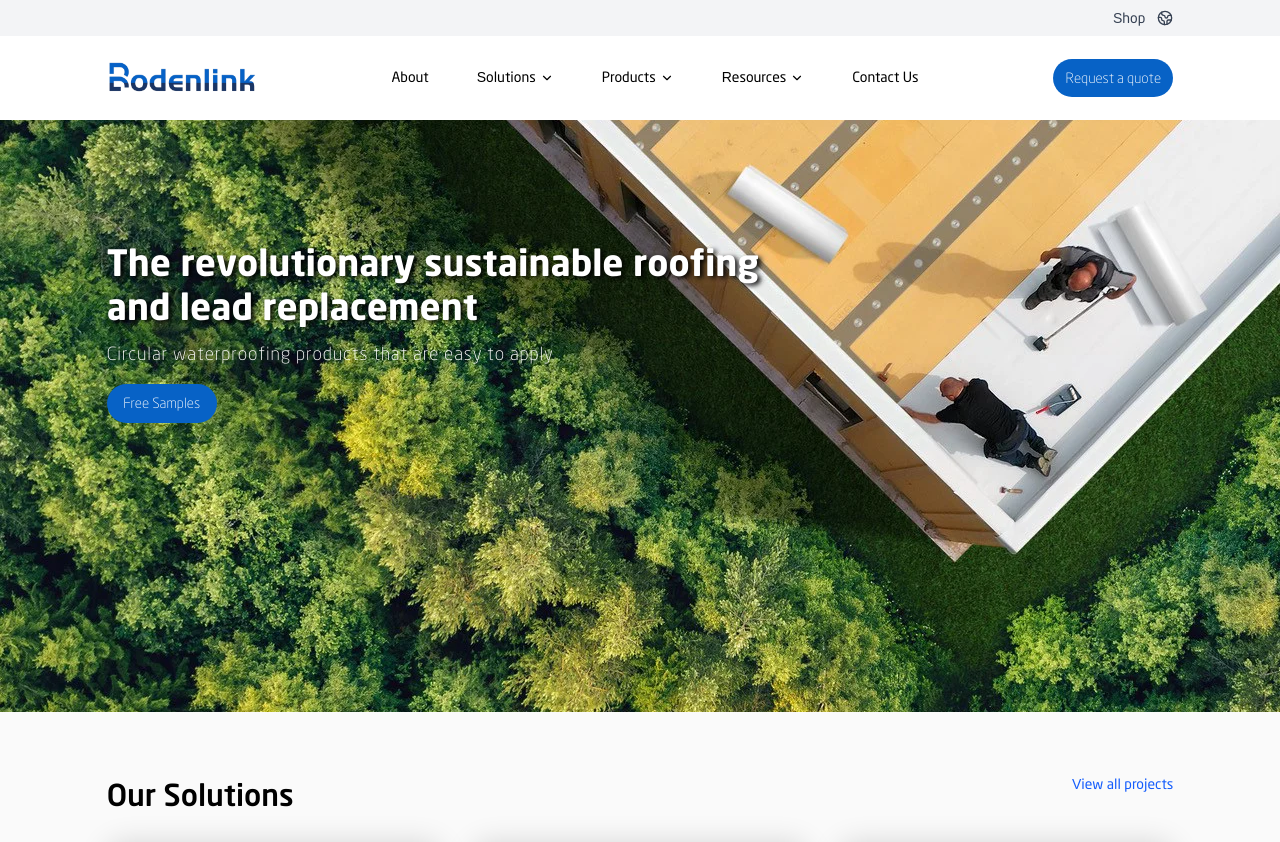
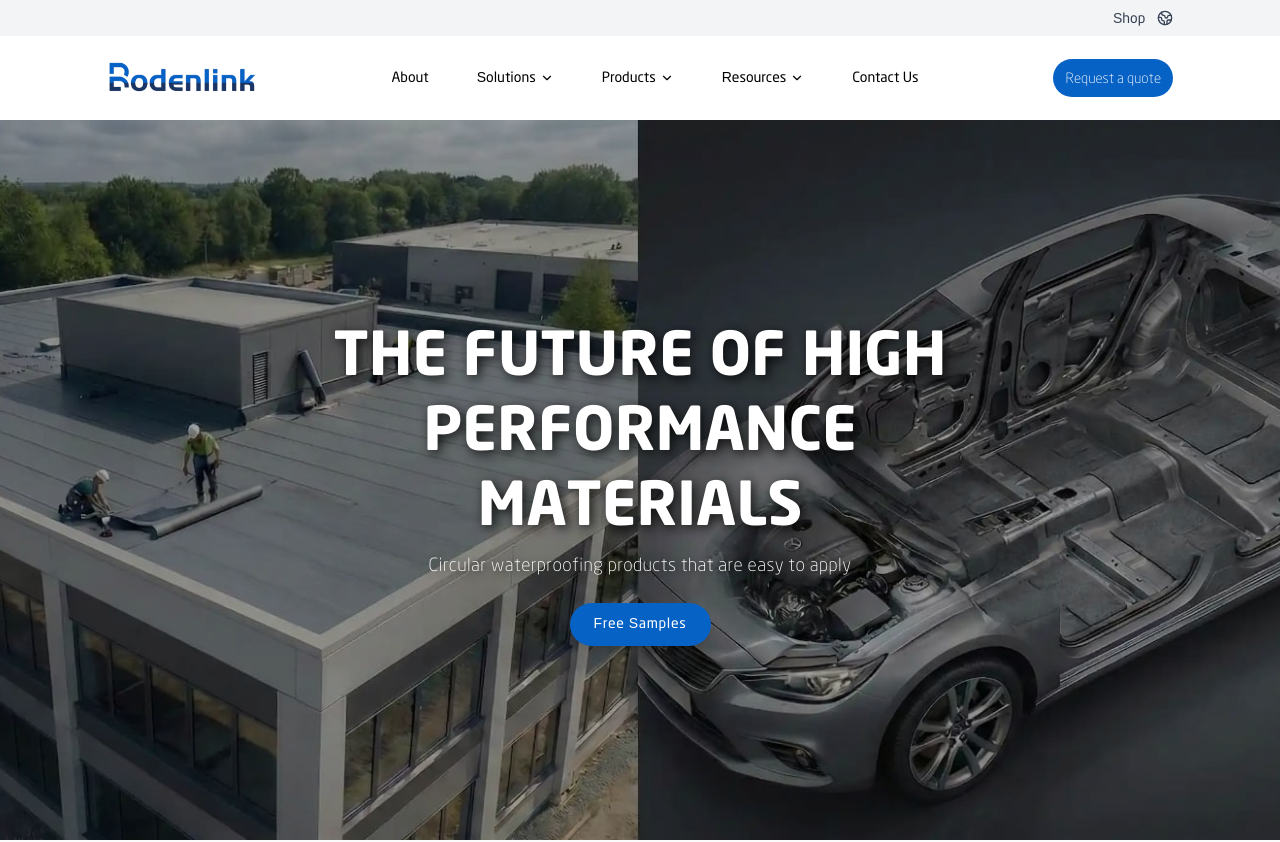
Before and after one commit to Abdulwahab76/leadex-next, a Next.js app: page / in a window 1280 px wide. Shown: the top 842 px of the page. Built offline with nearby package versions, Linux system fonts and the light colour scheme.

Commit message:
feat: update ui

```diff
--- a/src/Components/FreeSamplesSection.tsx
+++ b/src/Components/FreeSamplesSection.tsx
@@ -22,16 +22,22 @@ export default function FreeSamplesSection(): JSX.Element {
                         <ul className=" *:text-xs space-y-0 text-lg text-white">
                             <li className="flex items-start gap-3">
                                 <span className="text-green-800">✓</span>
-                                <span>No strings attached. You're not tied down to anything.</span>
+                                <span>No Commitment required.</span>
                             </li>
                             <li className="flex items-start gap-3">
                                 <span className="text-green-800">✓</span>
-                                <span>Free delivery, everywhere in the world.</span>
+                                <span>Delivery Avaible in the US and Canada.</span>
                             </li>
                             <li className="flex items-start gap-3">
                                 <span className="text-green-800">✓</span>
                                 <span>
-                                    Samples of our lead replacement and roofing membrane.
+                                    Samples of all our products.
+                                </span>
+                            </li>
+                            <li className="flex items-start gap-3">
+                                <span className="text-green-800">✓</span>
+                                <span>
+                                    Shipping fee applies.
                                 </span>
                             </li>
                         </ul>
--- a/src/Components/LanguageModal.tsx
+++ b/src/Components/LanguageModal.tsx
@@ -37,7 +37,7 @@ export default function LanguageModal({ open, onClose }: Props) {
             />
 
             {/* Modal */}
-            <div className="relative bg-white w-[90%] max-w-130 rounded-2xl px-20 py-10 shadow-xl">
+            <div className="relative bg-white w-[90%] max-w-130 rounded-2xl px-4 py-4 lg:px-20 lg:py-10 shadow-xl">
                 {/* Close */}
                 <button
                     onClick={onClose}
@@ -47,7 +47,7 @@ export default function LanguageModal({ open, onClose }: Props) {
                 </button>
 
                 {/* Title */}
-                <h2 className="text-2xl font-bold text-center mb-6">
+                <h2 className="text-3xl font-bold text-center mb-6">
                     Choose your country
                 </h2>
 
--- a/src/Components/Layouts/Footer.tsx
+++ b/src/Components/Layouts/Footer.tsx
@@ -55,10 +55,10 @@ export default function Footer() {
 
                     {/* Brand */}
                     <div>
-                        <Image src='/images/Bodenlink.png' width={150} height={150} alt="logo" />
+                        <Image src='/images/Bodenlink.png' width={150} height={150} alt="logo" className="invert-100" />
 
                         <p className="mt-4 text-sm leading-relaxed">
-                            We Propect, We Perform, We Innovate
+                            Protection. Performance. Perfected
                         </p>
                     </div>
 
--- a/src/app/about/page.tsx
+++ b/src/app/about/page.tsx
@@ -1,3 +1,4 @@
+import FeaturesSection from "@/Components/FeatureSection";
 
 export const metadata = {
     title: "About BodenLink - High-Performance Roofing Solutions",
@@ -7,6 +8,26 @@ export const metadata = {
 
 export default function AboutPage() {
     return (
+        <div>
+            <FeaturesSection
+                features={[
+                    {
+                        title: "Sustainability",
+                        description: "Reducing waste through circular materials.",
+                        icon: "/icons/circular.webp",
+                    },
+                    {
+                        title: "High quality",
+                        description: "Certified and tested for professional use.",
+                        icon: "/icons/award.webp",
+                    },
+                    {
+                        title: "Innovation",
+                        description: "Constantly improving our solutions.",
+                        icon: "/icons/easy.webp",
+                    },
+                ]}
+            />
             <section
                 aria-labelledby="about-us-heading"
                 className="min-h-full wrapper py-10"
@@ -61,5 +82,8 @@ export default function AboutPage() {
                     </p>
                 </article>
             </section>
+
+        </div>
+
     );
 }
--- a/src/app/contact/page.tsx
+++ b/src/app/contact/page.tsx
@@ -1,3 +1,4 @@
+import FeaturesSection from "@/Components/FeatureSection";
 import ContactForm from "./contactForm";
 import type { Metadata } from "next";
 
@@ -30,7 +31,25 @@ export default function ContactPage() {
                     }),
                 }}
             />
-
+            <FeaturesSection
+                features={[
+                    {
+                        title: "Sustainability",
+                        description: "Reducing waste through circular materials.",
+                        icon: "/icons/circular.webp",
+                    },
+                    {
+                        title: "High quality",
+                        description: "Certified and tested for professional use.",
+                        icon: "/icons/award.webp",
+                    },
+                    {
+                        title: "Innovation",
+                        description: "Constantly improving our solutions.",
+                        icon: "/icons/easy.webp",
+                    },
+                ]}
+            />
             <section className="wrapper py-8">
                 <h1 className="text-3xl font-bold mb-8">Contact Us</h1>
 
--- a/src/app/page.tsx
+++ b/src/app/page.tsx
@@ -9,35 +9,78 @@ import Image from "next/image";
 export default function Home() {
   return (
     <main  >
-      <section className="relative h-[82.5vh] lg:h-[74vh] w-full  flex justify-center items-center">
+      <section className="relative h-[90vh] w-full flex items-center">
         {/* Background Image */}
         <Image
-          src="/slider-bg.webp"
+          src="/images/hero.jpeg"
           alt="Sustainable roofing"
           fill
           priority
           className="object-cover"
         />
 
-        {/* Overlay (optional dark layer for readability) */}
+        {/* Optional dark overlay (recommended for readability like reference image) */}
+        <div className="absolute inset-0 bg-black/35" />
 
         {/* Content */}
-        <div className=" relative z-10 flex h-full pt-14 lg:pt-30  wrapper flex-col   gap-y-3   text-white">
-          <h1 className="max-w-2xl text-[27px] leading-11 font-bold text-shadow-[3px_2px_5px_#000000] md:text-4xl">
-            The revolutionary sustainable roofing
-            and lead replacement
+        <div className="relative z-10 wrapper w-full     text-white text-center">
+          <h1
+            className="
+        max-w-3xl
+        font-extrabold
+        text-[28px]
+        leading-tight
+        md:text-4xl
+        lg:text-5xl
+        xl:text-6xl
+        drop-shadow-[3px_3px_6px_rgba(0,0,0,0.85)]
+        text-center
+        mx-auto
+      "
+          >
+            THE FUTURE OF HIGH PERFORMANCE MATERIALS
+
           </h1>
 
-          <p className="  font-normal text-2xl lg:text-lg lg:font-light tracking-wider">
+          <p
+            className="
+        mt-3
+
+        text-sm
+        sm:text-base
+        lg:text-lg
+        font-light
+        tracking-wide
+        drop-shadow-[2px_2px_4px_rgba(0,0,0,0.8)]
+      "
+          >
             Circular waterproofing products that are easy to apply
           </p>
 
-          <button className="bg-primary-600 w-27.5 mt-1 hover:bg-primary-400 text-white font-light py-2.5   text-xs rounded-full transition  "
+          <button
+            className="
+        mt-6
+        inline-flex
+        items-center
+        justify-center
+        rounded-full
+        bg-primary-600
+        px-6
+        py-3
+        text-xs
+      font-normal
+        tracking-wider
+        transition
+        hover:bg-primary-500
+        shadow-lg
+    cursor-pointer
+      "
           >
             Free Samples
           </button>
         </div>
       </section>
+
       <GetInspiredSection />
       {/* <FeaturesSection /> */}
       <ProductsSection />
--- a/src/app/solutions/[slug]/page.tsx
+++ b/src/app/solutions/[slug]/page.tsx
@@ -1,4 +1,4 @@
-import DocumentsForm from "@/Components/DocumentsForm"
+// import DocumentsForm from "@/Components/DocumentsForm"
 import FreeSamplesSection from "@/Components/FreeSamplesSection"
 import ValleySection from "@/Components/VallySection"
 import VideoGridSection from "@/Components/VideoGridSection"
@@ -112,7 +112,7 @@ const Solution = () => {
                         { id: "4", type: "video" },
                     ]}
                 />
-                <DocumentsForm />
+                {/* <DocumentsForm /> */}
                 <FreeSamplesSection />
 
             </div>
--- a/src/app/sustainability/page.tsx
+++ b/src/app/sustainability/page.tsx
@@ -1,8 +1,28 @@
-import React from 'react'
+import FeaturesSection from '@/Components/FeatureSection'
 
 const Sustainability = () => {
     return (
-        <div>sustainability</div>
+        <div>
+            <FeaturesSection
+                features={[
+                    {
+                        title: "Sustainability",
+                        description: "Reducing waste through circular materials.",
+                        icon: "/icons/circular.webp",
+                    },
+                    {
+                        title: "High quality",
+                        description: "Certified and tested for professional use.",
+                        icon: "/icons/award.webp",
+                    },
+                    {
+                        title: "Innovation",
+                        description: "Constantly improving our solutions.",
+                        icon: "/icons/easy.webp",
+                    },
+                ]}
+            />
+        </div>
     )
 }
 
```
Also changed, not shown: src/Components/FeatureSection.tsx (+33 -14 lines), src/Components/Layouts/Header.tsx (+25 -10 lines), public/icons/download.png (added), public/images/hero.jpeg (added). Lines whose indentation alone changed are shown as unchanged.
